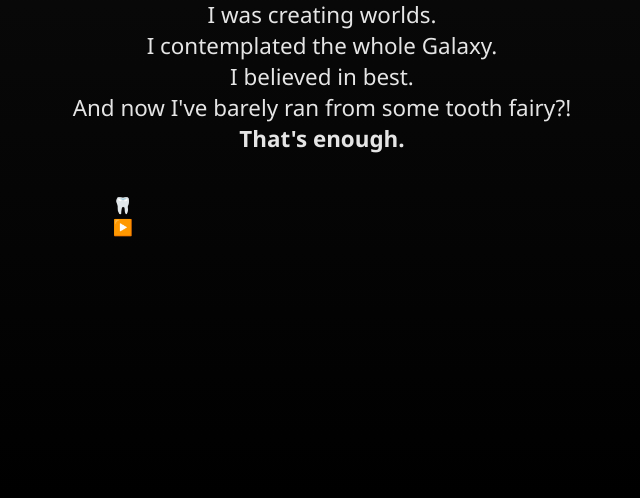
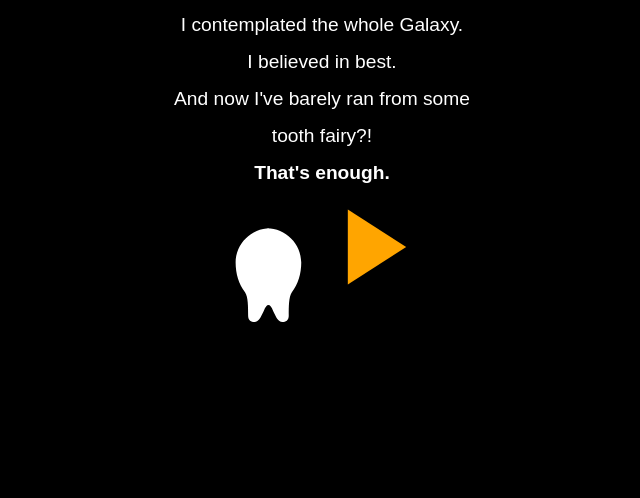
Before and after one commit to adeqs/Zub, a plain HTML site: page index.html in a window 1280 px wide. Shown: the part 302-800 px from the top of the page, without its empty margins (318-958 px from the left). Drawn offline with Linux system fonts and the light colour scheme.

Commit message:
Update index.html

```diff
--- a/index.html
+++ b/index.html
@@ -1,35 +1,93 @@
-
 <!DOCTYPE html>
 <html lang="en">
 <head>
   <meta charset="UTF-8" />
   <meta name="viewport" content="width=device-width, initial-scale=1.0"/>
   <title>SuperMolar</title>
-  <link rel="stylesheet" href="style.css" />
+  <style>
+    body {
+      margin: 0;
+      background-color: #000;
+      color: #fff;
+      font-family: Arial, sans-serif;
+      display: flex;
+      flex-direction: column;
+      align-items: center;
+      justify-content: center;
+      height: 100vh;
+      text-align: center;
+    }
+
+    h1 {
+      font-size: 3rem;
+      margin-bottom: 1rem;
+    }
+
+    p {
+      font-size: 1.2rem;
+      line-height: 1.6;
+      margin: 0.2rem 0;
+    }
+
+    .play-btn {
+      margin-top: 2rem;
+      background: none;
+      border: none;
+      cursor: pointer;
+    }
+
+    .play-btn svg {
+      width: 100px;
+      height: 100px;
+      transition: transform 0.2s ease;
+    }
+
+    .play-btn:hover svg {
+      transform: scale(1.1);
+    }
+
+    .play-icon {
+      position: relative;
+      top: -28px;
+      left: 3px;
+      width: 35px;
+      height: 35px;
+      fill: orange;
+    }
+  </style>
 </head>
 <body>
-  <div class="container">
-    <h1>SuperMolar</h1>
-    <p>I was creating worlds.<br />
-       I contemplated the whole Galaxy.<br />
-       I believed in best.<br />
-       And now I've barely ran from some tooth fairy?!<br />
-       <strong>That's enough.</strong>
-    </p>
 
-    <div class="tooth" onclick="playAudio()">
-      🦷
-      <div class="play-icon">▶️</div>
-    </div>
+  <h1>SuperMolar</h1>
+  <p>I was creating worlds.</p>
+  <p>I contemplated the whole Galaxy.</p>
+  <p>I believed in best.</p>
+  <p>And now I've barely ran from some</p>
+  <p>tooth fairy?!</p>
+  <p><strong>That's enough.</strong></p>
 
-    <audio id="numb-audio" src="Numb.mp3"></audio>
-  </div>
+  <button class="play-btn" onclick="playMusic()">
+    <!-- Tooth SVG -->
+    <svg xmlns="http://www.w3.org/2000/svg" viewBox="0 0 64 64" fill="white">
+      <path d="M32 2C20 2 10 12 10 24c0 7 2 14 6 19 2 3 2 9 2 15 0 3 2 4 4 4 3 0 4-3 6-7 2-5 4-5 6 0 2 4 3 7 6 7 2 0 4-1 4-4 0-6 0-12 2-15 4-5 6-12 6-19 0-12-10-22-22-22z"/>
+    </svg>
+    <!-- Play Icon -->
+    <svg class="play-icon" viewBox="0 0 24 24">
+      <polygon points="5,3 19,12 5,21"/>
+    </svg>
+  </button>
+
+  <audio id="audio">
+    <source src="Numb.mp3" type="audio/mpeg">
+    Your browser does not support the audio element.
+  </audio>
 
   <script>
-    function playAudio() {
-      const audio = document.getElementById('numb-audio');
+    function playMusic() {
+      const audio = document.getElementById('audio');
       audio.play();
     }
   </script>
+
 </body>
 </html>
```
